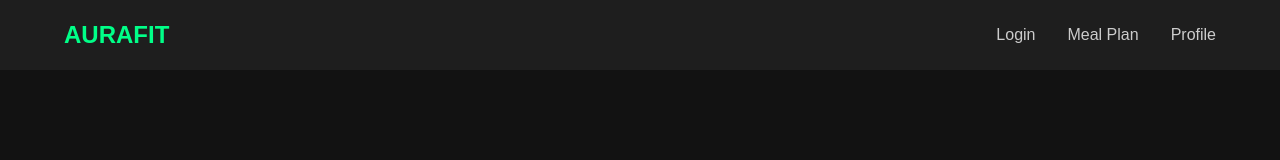
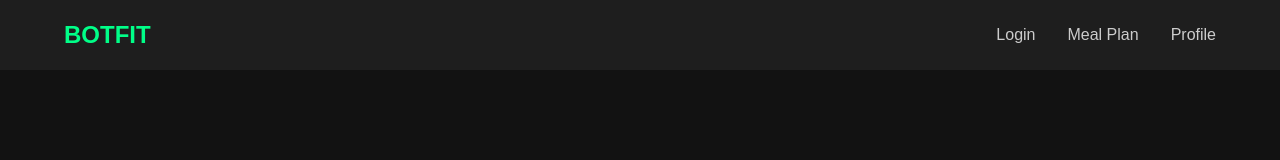
Before and after one commit to mwolanski04/BotFit, a React (Create React App) app: page /login in a window 1280 px wide. Shown: the top 160 px of the page. Built offline with nearby package versions, Linux system fonts and the light colour scheme.

Commit message:
Changed AURAFIT to BOTFIT in the Navbar

```diff
--- a/src/Navbar.js
+++ b/src/Navbar.js
@@ -5,7 +5,7 @@ const Navbar = () => {
   return (
     <nav style={styles.navbar}>
       <Link title="Home" to="/" style={{ textDecoration: 'none' }}>
-        <div style={styles.logo}>AURAFIT</div>
+        <div style={styles.logo}>BOTFIT</div>
       </Link>
       <ul style={styles.navLinks}>
         <li><Link to="/login" style={styles.link}>Login</Link></li>
```
